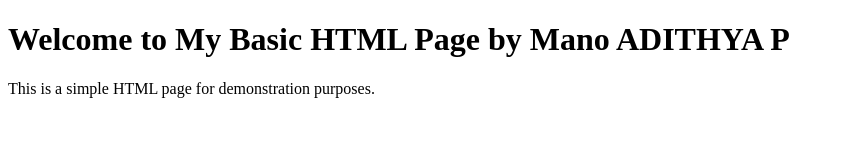
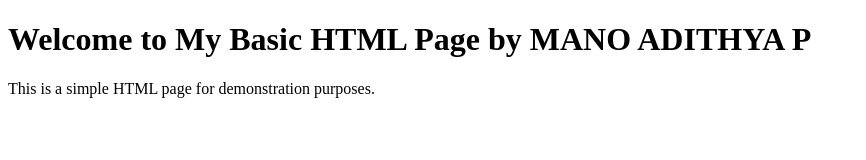
Before and after one commit to Mano-Adithya/jenkins-basic-html, a plain HTML site: page index.html in a window 1280 px wide. Shown: the whole page, without its empty margins (0-866 px from the left). Drawn offline with Linux system fonts and the light colour scheme.

Commit message:
Update index.html

```diff
--- a/index.html
+++ b/index.html
@@ -4,7 +4,7 @@
     <title>My Basic HTML Page</title>
 </head>
 <body>
-    <h1>Welcome to My Basic HTML Page by Mano ADITHYA P</h1>
+    <h1>Welcome to My Basic HTML Page by MANO ADITHYA P</h1>
     <p>This is a simple HTML page for demonstration purposes.</p>
 </body>
 </html>
```
